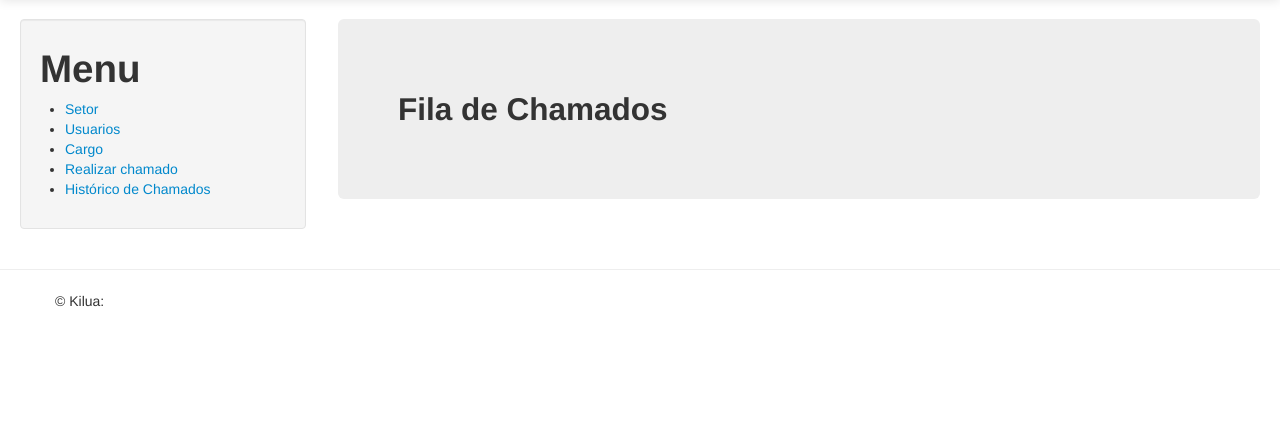
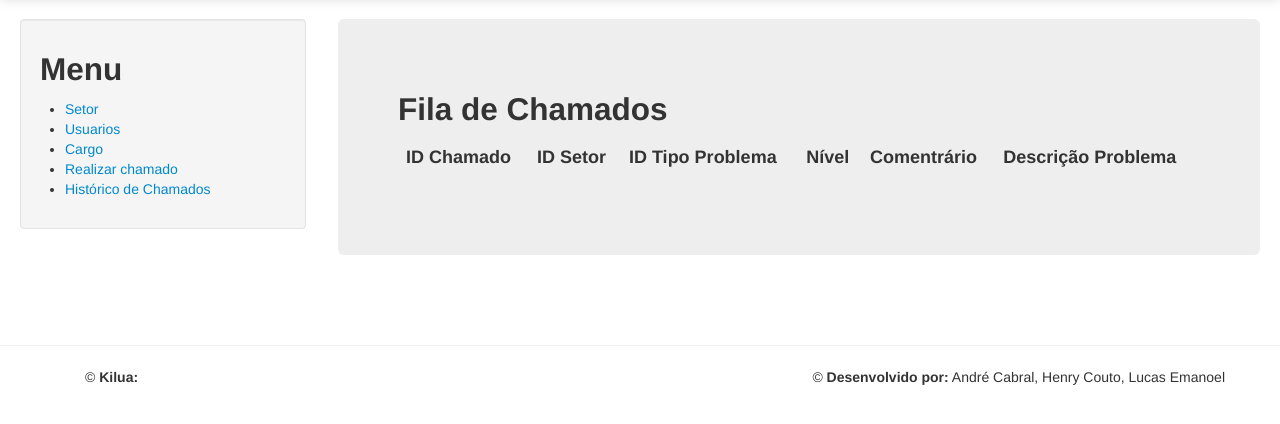
Before and after one commit to lucasemanoelpr/django-kilua, a Django app: page /kilua/controle/ in a window 1280 px wide. Shown: the part 41-465 px from the top of the page. Run offline with Django 3.2, Linux system fonts and the light colour scheme; the visitor is signed in with stand-in values (Sample User, id 1); data that the repository does not hold is empty; parts of the project's set-up code (start-up, migrations or seed data) failed here and were passed over.

Commit message:
Table e css

```diff
--- a/templates/base.html
+++ b/templates/base.html
@@ -44,7 +44,7 @@
             <div class="row-fluid">
                 <div class="span3">
                     <div class="well sidebar-nav">
-                        <h1>Menu</h1>
+                        <h2>Menu</h2>
                         <ul>
 
 
@@ -66,7 +66,9 @@
                 </div>
 
                 <!--/span-->
+
                 <div class="span9">
+
                     {% block body_block %}
                     {% endblock %}
                 </div>
@@ -75,14 +77,18 @@
             <!--/row-->
         </div>
         <!--/.fluid-container-->
-
+        <br/><br/>
         <hr>
 
     </body>
-
     <footer>
         <div class="container">
-            <p>&copy; Kilua:</p>
+            <div class="span6">
+                <p>&copy;<b> Kilua:</b> </p>
+            </div>
+            <div class="pull-right">
+                <p>&copy; <b> Desenvolvido por:</b> André Cabral, Henry Couto, Lucas Emanoel</p>
+            </div>
         </div>
     </footer>
 </html>
--- a/templates/controle.html
+++ b/templates/controle.html
@@ -1,7 +1,7 @@
 {% extends 'base.html' %}
 {% load static %}
 
-{%  block title %} Controle {% endblock title %}
+{%  block title %} Histórico {% endblock title %}
 
 
 
@@ -10,30 +10,58 @@
 {% block body_block %}
     <div class="hero-unit">
         <h2> Fila de Chamados </h2>
-        <ol>
-
+        <tbody>
+            <table class="table ">
                 {% if user.username in usuarios %}
-
+                    <thead>
+                        <tr>
+                            <th>ID Chamado</th>
+                            <th>ID Setor</th>
+                            <th>ID Tipo Problema</th>
+                            <th>Comentrário</th>
+                            <th>Descrição Problema</th>
+                        </tr>
+                    </thead>
                     {% for chamado in chamados %}
+                        <tr>
                         {% if user.username == chamado.id_user.username %}
-                    <li> <a href="/kilua/controle/chamado/{{ chamado.id }}"> {{ chamado.id_user }} ({{ chamado.id_setor }}) ({{chamado.id_tpproblema}}) ({{chamado.comentario}}) ({{chamado.desc_problema}}) </a> </li>
+                            <td><a href="/kilua/controle/chamado/{{ chamado.id }}">{{ chamado.id }}</a></td>
+                            <td>({{ chamado.id_setor }})</td>
+                            <td>({{chamado.id_tpproblema}})</td>
+                            <td>({{chamado.comentario}})</td>
+                            <td>({{chamado.desc_problema}})</td>
                         {% endif %}
+                        </tr>
                     {% endfor %}
 
                 {% else %}
+                    <thead>
+                        <tr>
+                            <th>ID Chamado</th>
+                            <th>ID Setor</th>
+                            <th>ID Tipo Problema</th>
+                            <th>Nível</th>
+                            <th>Comentrário</th>
+                            <th>Descrição Problema</th>
+                        </tr>
+                    </thead>
+                    {% for chamado in chamados %}
+                         <tr>
+                            <td><a href="/kilua/controle/chamado/{{ chamado.id }}">{{ chamado.id }}</a></td>
+                            <td>({{ chamado.id_setor }})</td>
+                            <td>({{chamado.id_tpproblema}})</td>
+                            <td>({{chamado.nivel}})</td>
+                            <td>({{chamado.comentario}})</td>
+                            <td>({{chamado.desc_problema}})</td>
+                         </tr>
+                    {% endfor %}
+                {% endif %}
+            </table>
+        </tbody>
 
-            {% for chamado in chamados %}
-                 <li> <a href="/kilua/controle/chamado/{{ chamado.id }}"> {{ chamado.id_user }} ({{ chamado.id_setor }}) ({{chamado.id_tpproblema}}) ({{chamado.nivel}}) ({{chamado.comentario}}) ({{chamado.desc_problema}}) </a> </li>
-            {% endfor %}
-
-        </ol>
-        {% endif %}
         </div>
     {% endblock body_block %}
-
 {% else %}
-
     <a> Você não está logado no sistema para visualizar essa página, por favor, logue-se.</a> <br>
     <a href="/kilua/login/">Login</a><br/>
-
 {% endif %}
```
Also changed, not shown: templates/historico.html (+27 -5 lines). Lines whose indentation alone changed are shown as unchanged.
